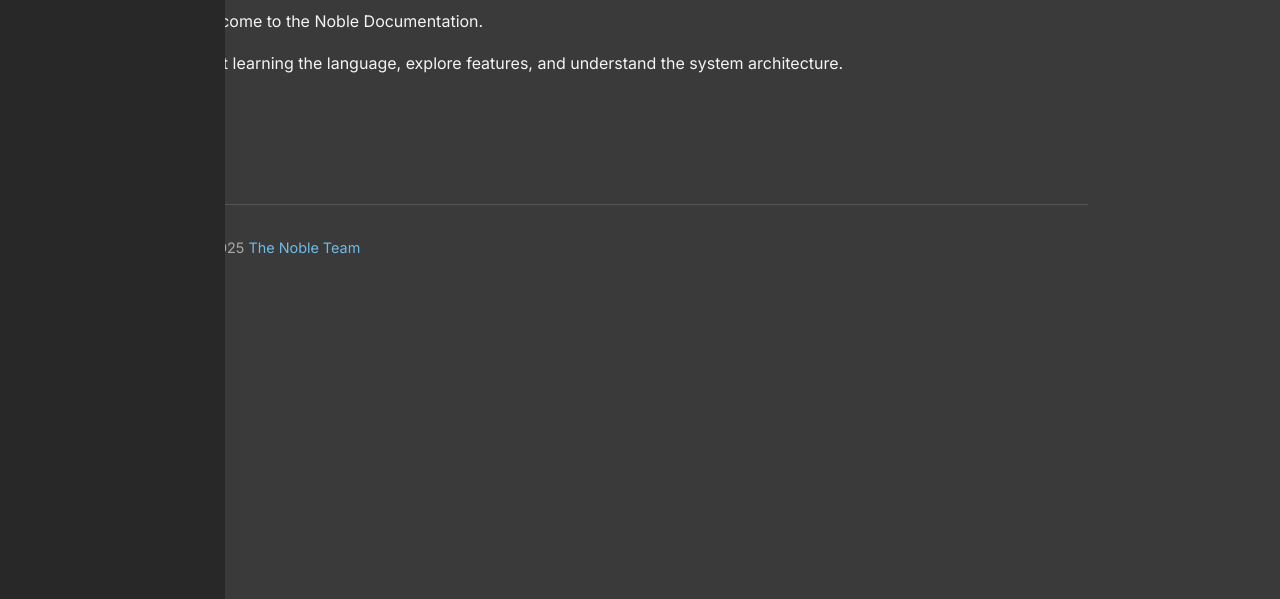
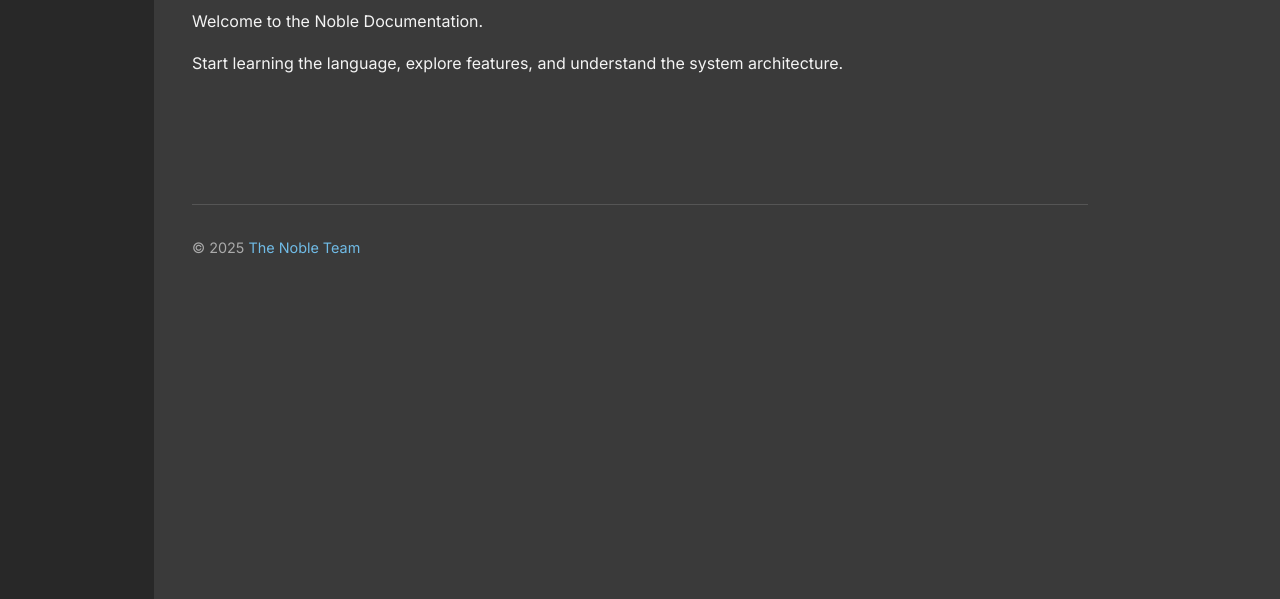
Before and after one commit to noble-lang/noble-lang.github.io, an Eleventy site: page content/docs/index.md in a window 1280 px wide. Shown: the part 201-800 px from the top of the page. Built offline with nearby package versions, Linux system fonts and the light colour scheme; Eleventy itself is replaced by a stand-in of ours; files that its build step writes are made by us from their sources.

Commit message:
fix: sidebar ate content (not delicious)

```diff
--- a/assets/css/style.css
+++ b/assets/css/style.css
@@ -63,7 +63,7 @@ nav a:hover {
 }
 
 nav.sidebar {
-  width: 225px;
+  width: 12%;
   background: var(--sidebar-bg);
   color: var(--fg-color);
   height: 100vh;
```
